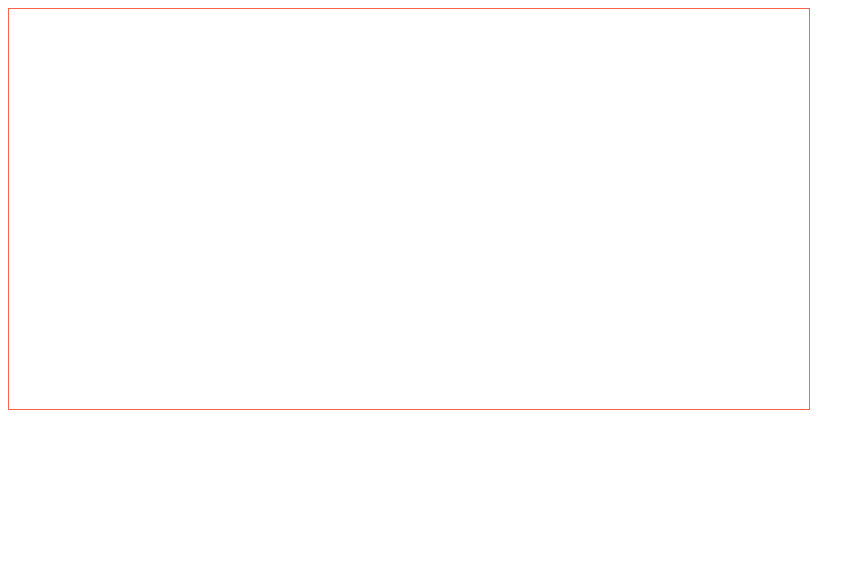
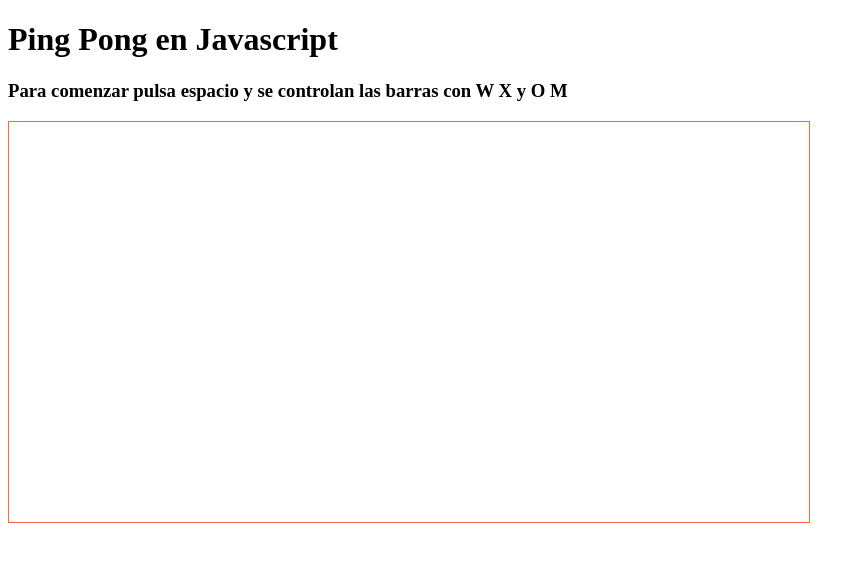
Before and after one commit to juanir33/TallerMVC-Javascript, a plain HTML site: page index.html in a window 1280 px wide. Shown: the whole page, without its empty margins (0-865 px from the left). Drawn offline with Linux system fonts and the light colour scheme.

Commit message:
agrego titulos

```diff
--- a/index.html
+++ b/index.html
@@ -12,6 +12,8 @@
     </style>
 </head>
 <body>
+    <h1>Ping Pong en Javascript</h1>
+    <h3>Para comenzar pulsa espacio y se controlan las barras con W X y O M</h3>
     <canvas id="pong">
 
     </canvas>
```
